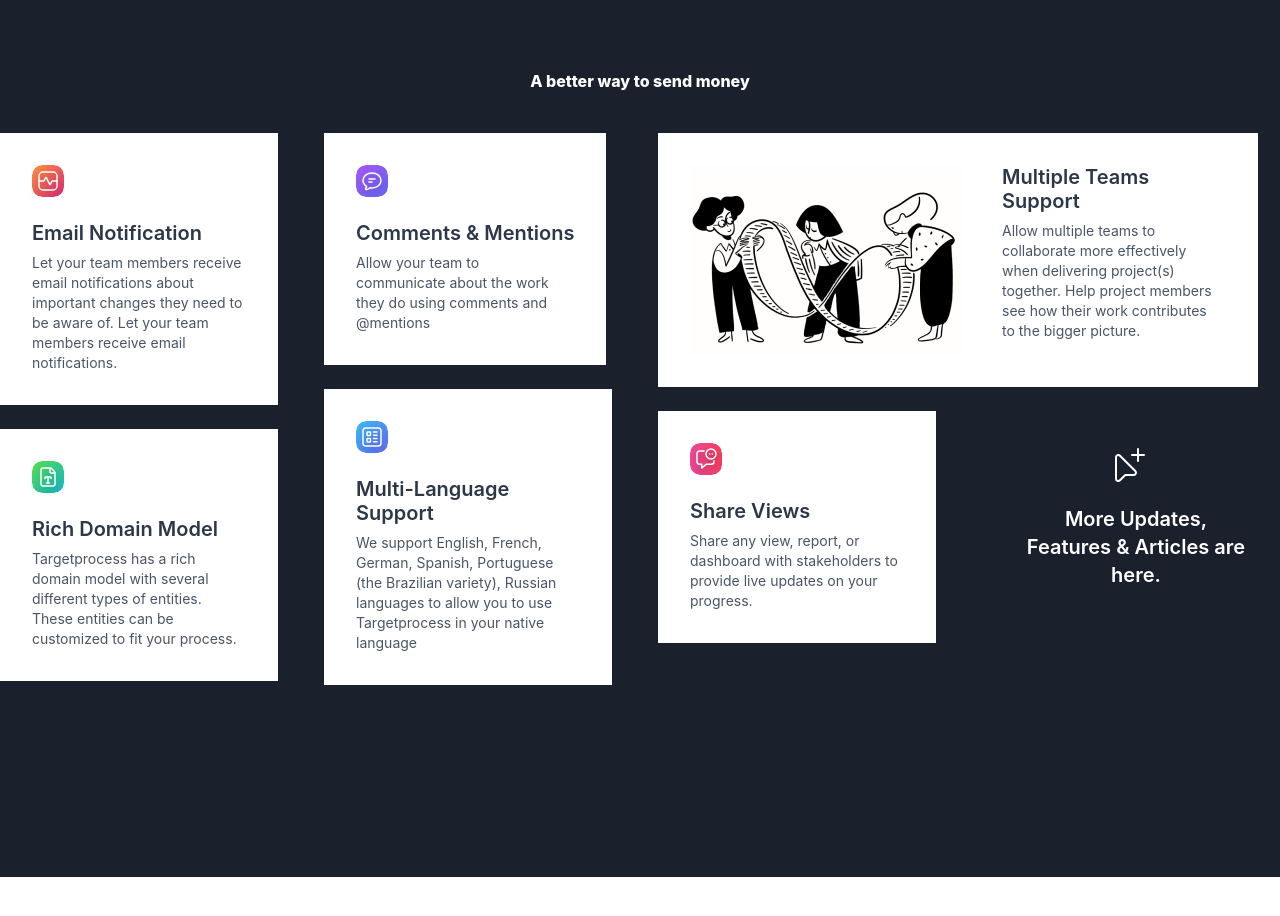
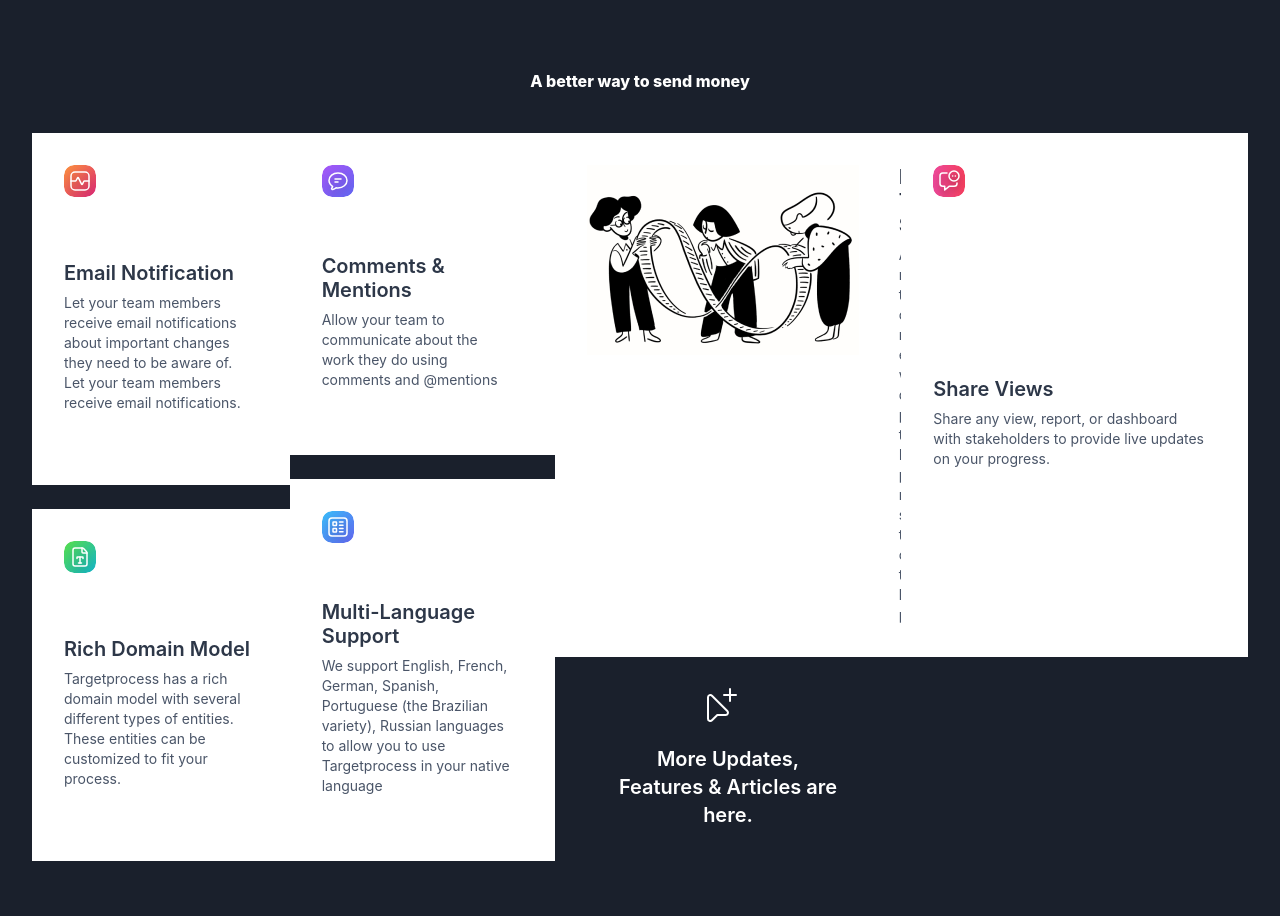
Before and after one commit to pratikjain2712/tailwindPractice, a React (Create React App) app: page / in a window 1280 px wide. Shown: the part 760-1676 px from the top of the page. Before the commit the page ends 1637 px from the top, so only its background shows below. Built offline with nearby package versions, Linux system fonts and the light colour scheme.

Commit message:
column structure updated

```diff
--- a/src/components/Features.js
+++ b/src/components/Features.js
@@ -1,6 +1,6 @@
 import React from "react";
 
-const cardDetails = [
+const col1 = [
   {
     image: "EmailIcon.svg",
     title: "Email Notification",
@@ -11,6 +11,8 @@ const cardDetails = [
     title: "Rich Domain Model",
     desc: "Targetprocess has a rich domain model with several different types of entities. These entities can be customized to fit your process.",
   },
+];
+const col2 = [
   {
     image: "chat.svg",
     title: "Comments & Mentions",
@@ -21,13 +23,15 @@ const cardDetails = [
     title: "Multi-Language Support",
     desc: "We support English, French, German, Spanish, Portuguese (the Brazilian variety), Russian languages to allow you to use Targetprocess in your native language",
   },
+];
+
+const col3 = [
   {
     image: "team.png",
     horizontal: true,
     title: "Multiple Teams Support",
     desc: "Allow multiple teams to collaborate more effectively when delivering project(s) together. Help project members see how their work contributes to the bigger picture.",
   },
-
   {
     image: "share.svg",
     title: "Share Views",
@@ -39,6 +43,25 @@ function classNames(...classes) {
   return classes.filter(Boolean).join(" ");
 }
 
+function Card({ image, horizontal, title, desc }) {
+  return (
+    <div className={classNames(horizontal ? "flex space-x-10" : "grid", "p-8 bg-white rounded-xl")}>
+      <img
+        src={`${image}`}
+        alt={image}
+        className={classNames(horizontal ? "mb-0" : "block mb-6")}
+        style={{ width: horizontal ? 272 : 32, height: horizontal ? 190 : 32 }}
+      ></img>
+      <div>
+        <h4 className="text-left mb-2 font-semibold font-serif text-xl leading-6 text-gray-800" style={{ maxWidth: 224 }}>
+          {title}
+        </h4>
+        <p className="text-sm leading-5 font-normal text-gray-700 mr-3 font-serif">{desc}</p>
+      </div>
+    </div>
+  );
+}
+
 export default function Features() {
   return (
     <section className="featureSection bg-gray-900 py-48">
@@ -46,27 +69,22 @@ export default function Features() {
         Features
       </p>
       <h3 className="text-center mb-10 font-extrabold text-5.5xl text-white">A better way to send money</h3>
-      <div className="container mx-auto">
-        <div className="flex items-start gap-6 relative" style={{ maxHeight: 590, flexFlow: "column wrap" }}>
-          {cardDetails.map((item) => (
-            <div className={classNames(item.horizontal ? "flex space-x-10 w48" : "w24 ", "p-8 bg-white rounded-xl")}>
-              <img
-                src={`${item.image}`}
-                alt={item.icon}
-                className={classNames(item.horizontal ? "mb-0" : "block mb-6")}
-                style={{ width: item.horizontal ? 272 : 32, height: item.horizontal ? 190 : 32 }}
-              ></img>
-              <div>
-                <h4 className="text-left mb-2 font-semibold font-serif text-xl leading-6 text-gray-800" style={{ maxWidth: 224 }}>
-                  {item.title}
-                </h4>
-                <p className="text-sm leading-5 font-normal text-gray-700 font-serif" style={{ maxWidth: 214 }}>
-                  {item.desc}
-                </p>
-              </div>
-            </div>
+      <div className="mx-auto flex" style={{ maxWidth: 1216 }}>
+        <div className="w24 mx-auto grid items-stretch row-gap-6">
+          {col1.map((item) => (
+            <Card image={item.image} horizontal={item.horizontal} title={item.title} desc={item.desc}></Card>
           ))}
-          <div className="w24 pb-16 pt-8 px-8 bg-transparent absolute right-0 bottom-0">
+        </div>
+        <div className="w24 mx-auto grid items-stretch row-gap-6">
+          {col2.map((item) => (
+            <Card image={item.image} horizontal={item.horizontal} title={item.title} desc={item.desc}></Card>
+          ))}
+        </div>
+        <div className="w48 relative mx-auto grid grid-cols-2 featureCol3 items-stretch row-gap-6">
+          {col3.map((item) => (
+            <Card image={item.image} horizontal={item.horizontal} title={item.title} desc={item.desc}></Card>
+          ))}
+          <div className="px-8 py-7 bg-transparent flex items-center flex-col justify-center">
             <img src="updates.svg" alt="update" className="mx-auto mb-4 relative" style={{ left: -6 }}></img>
             <div>
               <h4 className="text-center mb-3 font-semibold font-serif text-xl leading-7 text-white mx-auto" style={{ maxWidth: 224 }}>
```
